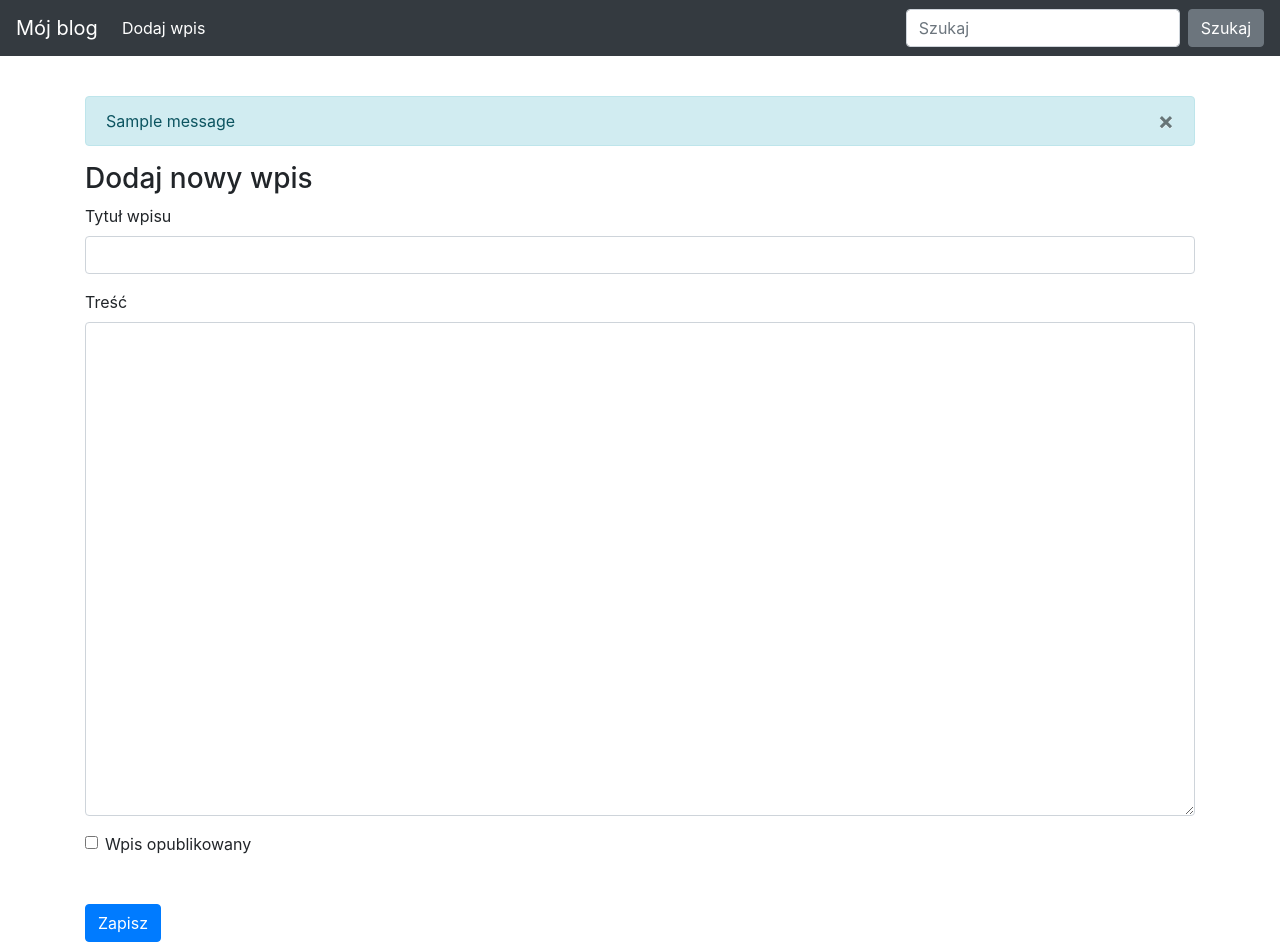
After one commit to JusLas/blog, a Flask app: page /new-post/ in a window 1280 px wide. The commit adds this page. Run offline with Flask 2, Linux system fonts and the light colour scheme; tables that the repository leaves empty hold one stand-in row (values such as "Sample post"); one stand-in notice (Sample message) is shown; some libraries are stand-ins or nearby versions.

Commit message:
Zaimplementowano formularz dodawania nowego wpisu

```diff
--- /dev/null
+++ b/blog/forms.py
@@ -0,0 +1,9 @@
+from flask_wtf import FlaskForm
+from wtforms import StringField, TextAreaField, BooleanField
+from wtforms.validators import DataRequired
+
+
+class EntryForm(FlaskForm):
+    title = StringField('Title', validators=[DataRequired()])
+    body = TextAreaField('Content', validators=[DataRequired()])
+    is_published = BooleanField('Is Published?')
--- a/blog/routes.py
+++ b/blog/routes.py
@@ -1,6 +1,7 @@
-from flask import render_template
+from flask import render_template, request, flash
 from blog import app
-from blog.models import Entry
+from blog.models import Entry, db
+from blog.forms import EntryForm
 
 
 @app.route("/")
@@ -9,3 +10,22 @@ def index():
         is_published=True).order_by(Entry.pub_date.desc())
 
     return render_template("homepage.html", all_posts=all_posts)
+
+
+@app.route("/new-post/", methods=["GET", "POST"])
+def create_entry():
+    form = EntryForm()
+    errors = None
+    if request.method == 'POST':
+        if form.validate_on_submit():
+            entry = Entry(
+                title=form.title.data,
+                body=form.body.data,
+                is_published=form.is_published.data
+            )
+            db.session.add(entry)
+            db.session.commit()
+            flash(f'Dodano nowy wpis o tytule "{entry.title}"')
+        else:
+            errors = form.errors
+    return render_template("entry_form.html", form=form, errors=errors)
--- a/blog/templates/base.html
+++ b/blog/templates/base.html
@@ -22,7 +22,7 @@
 
 <body>
  <nav class="navbar navbar-expand-md navbar-dark bg-dark fixed-top">
-   <a class="navbar-brand" href="#">Mój blog</a>
+   <a class="navbar-brand" href="/">Mój blog</a>
    <button class="navbar-toggler" type="button" data-toggle="collapse" data-target="#navbarsExampleDefault"
      aria-controls="navbarsExampleDefault" aria-expanded="false" aria-label="Toggle navigation">
      <span class="navbar-toggler-icon"></span>
@@ -30,6 +30,9 @@
 
    <div class="collapse navbar-collapse" id="navbarsExampleDefault">
      <ul class="navbar-nav mr-auto">
+      <li class="nav-item active">
+        <a class="nav-link" href="/new-post/">Dodaj wpis</span></a>
+      </li>
      </ul>
      <form class="form-inline my-2 my-lg-0">
        <input class="form-control mr-sm-2" type="text" placeholder="Szukaj" aria-label="Szukaj">
@@ -40,8 +43,21 @@
 
  <main role="main" class="container">
 
-   {% block content %}
-   {% endblock %}
+  {% with messages = get_flashed_messages() %}
+    {% if messages %}
+      {% for message in messages %}
+        <div class="alert alert-info mt-3" role="alert">
+          {{ message }}
+          <button type="button" class="close" data-dismiss="alert" aria-label="Close">
+            <span aria-hidden="true">&times;</span>
+          </button>
+        </div>
+      {% endfor %}
+    {% endif %}
+  {% endwith %}
+
+  {% block content %}
+  {% endblock %}
 
  </main><!-- /.container -->
  <script src="https://code.jquery.com/jquery-3.5.1.slim.min.js"
--- /dev/null
+++ b/blog/templates/entry_form.html
@@ -0,0 +1,25 @@
+{% extends "base.html" %}
+
+{% block content %}
+<h3>
+   Dodaj nowy wpis
+</h3>
+
+<form action="" method="POST">
+  {{form.hidden_tag()}}
+   <div class="form-group">
+       <label for="title">Tytuł wpisu</label>
+       {{ form.title(class_="form-control") }}
+   </div>
+   <div class="form-group">
+       <label for="body">Treść</label>
+       {{ form.body(class_="form-control", cols="100", rows="20") }}
+   </div>
+   <div class="form-check">
+       {{ form.is_published(class_="form-check-input") }}
+       <label class="form-check-label" for="is_published">Wpis opublikowany</label>
+   </div>
+   <button type="submit" class="btn btn-primary mt-5">Zapisz</button>
+</form>
+
+{% endblock %}
--- a/requirements.txt
+++ b/requirements.txt
@@ -9,6 +9,7 @@ Flask==2.0.2
 Flask-Migrate==3.1.0
 flask-shell-ipython==0.4.1
 Flask-SQLAlchemy==2.5.1
+Flask-WTF==0.14.3
 greenlet==1.1.2
 importlib-metadata==4.8.2
 importlib-resources==5.4.0
@@ -33,4 +34,5 @@ traitlets==5.1.1
 typing-extensions==4.0.1
 wcwidth==0.2.5
 Werkzeug==2.0.2
+WTForms==3.0.0
 zipp==3.6.0
```
Also changed, not shown: config.py (+8 -6 lines), blog.db.
